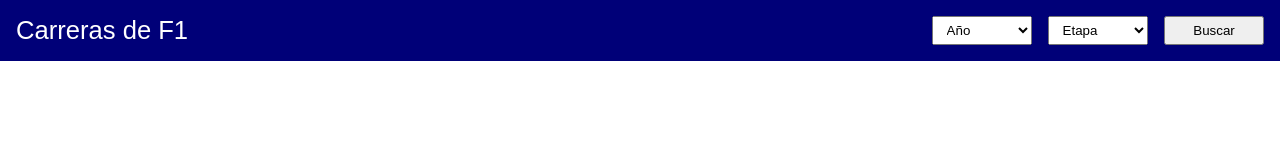
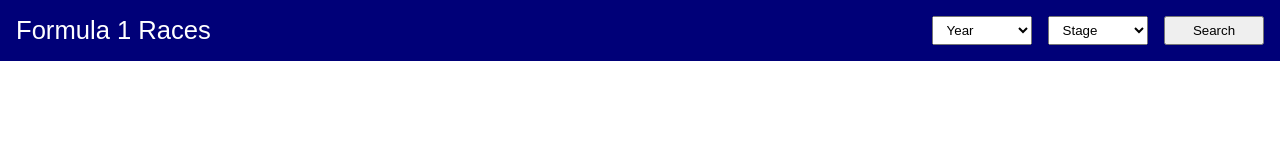
Before and after one commit to ainaperez/Formula1-results-viewer, a React app: page public/index.html in a window 1280 px wide. Built offline with nearby package versions, Linux system fonts and the light colour scheme.

Commit message:
language update

```diff
--- a/public/index.html
+++ b/public/index.html
@@ -9,10 +9,10 @@
 	</head>
 	<body>
 		<header>
-			Carreras de F1
+			Formula 1 Races
 			<form id="search-form">
 				<select id="year-select">
-					<option value=""> Año </option>
+					<option value=""> Year </option>
 					<option value="2020"> 2020 </option>
 					<option value="2019"> 2019 </option>
 					<option value="2018"> 2018 </option>
@@ -23,7 +23,7 @@
 				</select>
 
 				<select id="stage-select">
-					<option value=""> Etapa </option>
+					<option value=""> Stage</option>
 					<option value="1"> 1 </option>
 					<option value="2"> 2 </option>
 					<option value="3"> 3 </option>
@@ -36,7 +36,7 @@
 					<option value="10"> 10 </option>
 				</select>
 
-				<button type="submit"> Buscar </button>
+				<button type="submit"> Search </button>
 			</form>
 		</header>
 		<main>
```
